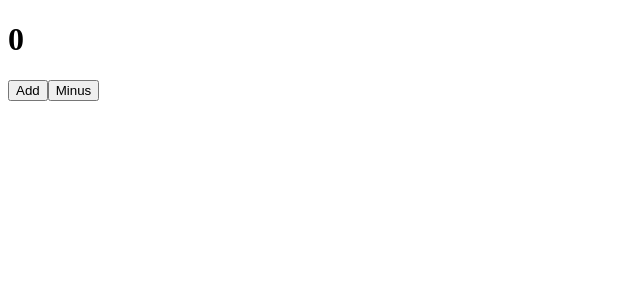
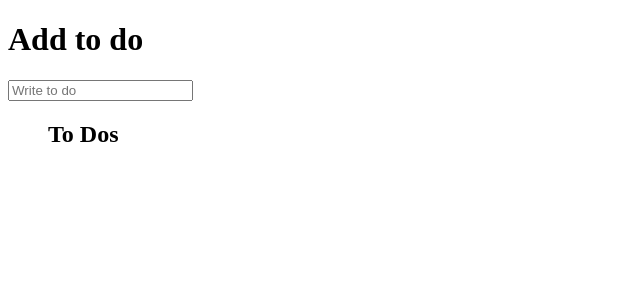
Before and after one commit to totherain155/practice-react-hooks, a React (Create React App) app: page / in a window 1280 px wide. Shown: the top 300 px of the page, without its empty margins (0-640 px from the left). Built offline with nearby package versions, Linux system fonts and the light colour scheme.

Commit message:
Add to do with useReducer

```diff
--- a/src/App.js
+++ b/src/App.js
@@ -1,29 +1,55 @@
-import React, { useReducer } from "react";
+import { Action } from "argparse";
+import React, { useReducer, useState } from "react";
+//reducer , switch, initialState
 
-const INCREMENT = "increment";
-const DECREMENT = "decrement";
+const initialState = {
+  toDos: [],
+};
+
+const ADD = "add";
 
 const reducer = (state, action) => {
   switch (action.type) {
-    case INCREMENT:
-      return { count: state.count + 1 };
-    case DECREMENT:
-      return { count: state.count - 1 };
+    case ADD:
+      return { toDos: [...state.toDos, { text: action.payload }] };
     default:
-      throw new Error();
-  } // return할 object는 state를 대체하게 될 object이다.
-  // 이건 state를 변경하는 게 아니고 override 하는 것도 아니다 .
-  // 추가하는 것도 아닌 state를 완전히 '대체'하는 것이다.
+      return;
+  }
 };
 
 const App = () => {
-  const [state, dispatch] = useReducer(reducer, { count: 0 });
-  // dispatch가 하는 일은 reducer에 action을 보내 주는 것이다.
+  // useReduce
+  // onSubmit, onChange
+  const [state, dispatch] = useReducer(reducer, initialState);
+  const [newToDo, setNewToDo] = useState("");
+  const onSubmit = (e) => {
+    e.preventDefault();
+    dispatch({ type: ADD, payload: newToDo });
+  };
+  const onChange = (e) => {
+    const {
+      target: { value },
+    } = e;
+    setNewToDo(value);
+  };
   return (
     <>
-      <h1>{state.count}</h1>
-      <button onClick={() => dispatch({ type: INCREMENT })}>Add</button>
-      <button onClick={() => dispatch({ type: DECREMENT })}>Minus</button>
+      <h1>Add to do</h1>
+      <form onSubmit={onSubmit}>
+        <input
+          value={newToDo}
+          type="text"
+          placeholder="Write to do"
+          onChange={onChange}
+        />
+      </form>
+
+      <ul>
+        <h2>To Dos</h2>
+        {state.toDos.map((toDo, index) => (
+          <li key={index}>{toDo.text}</li>
+        ))}
+      </ul>
     </>
   );
 };
```
